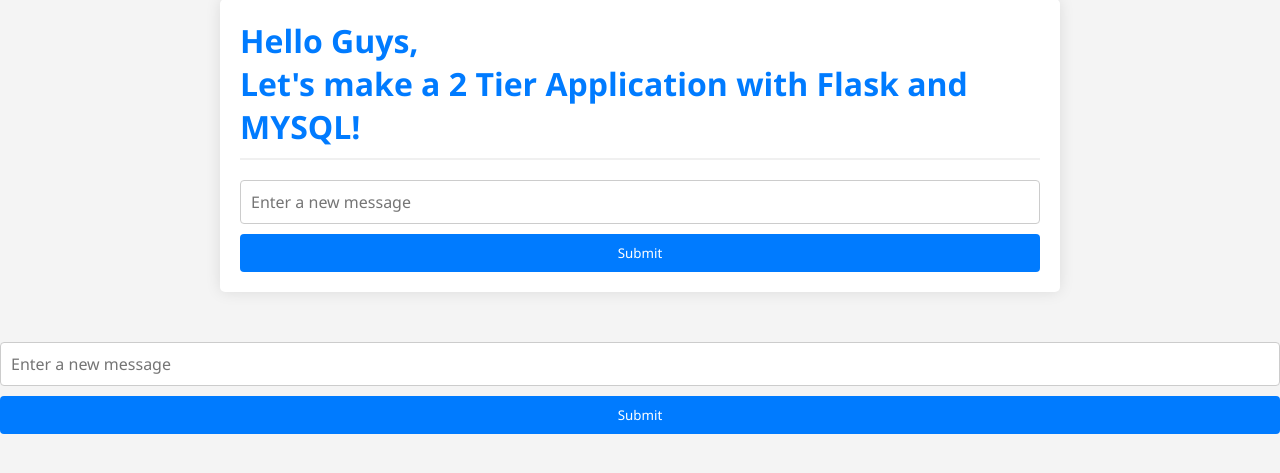
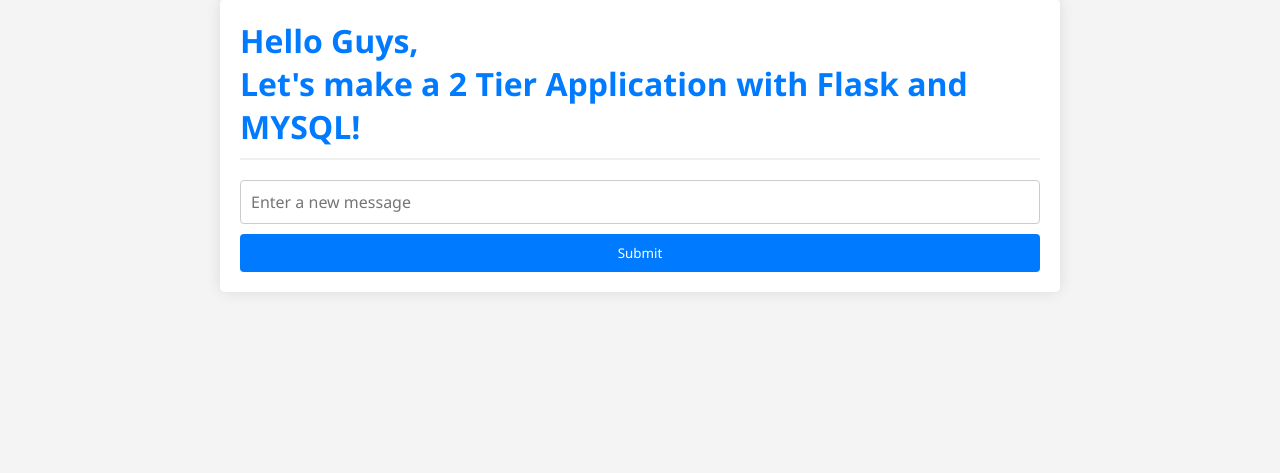
Before and after one commit to devopsbytanishka/flask-app-two-tier, a Flask app: page / in a window 1280 px wide. Shown: the part 51-524 px from the top of the page. Run offline with Flask 2, Linux system fonts and the light colour scheme; data that the repository does not hold is empty; some libraries are stand-ins or nearby versions.

Commit message:
Update index.html

```diff
--- a/templates/index.html
+++ b/templates/index.html
@@ -202,12 +202,3 @@
 </body>
 
 </html>
-
-        <form action="/submit" method="post">
-            <input type="text" name="new_message" placeholder="Enter a new message">
-            <input type="submit" value="Submit">
-        </form>
-    </div>
-</body>
-
-</html>
```
